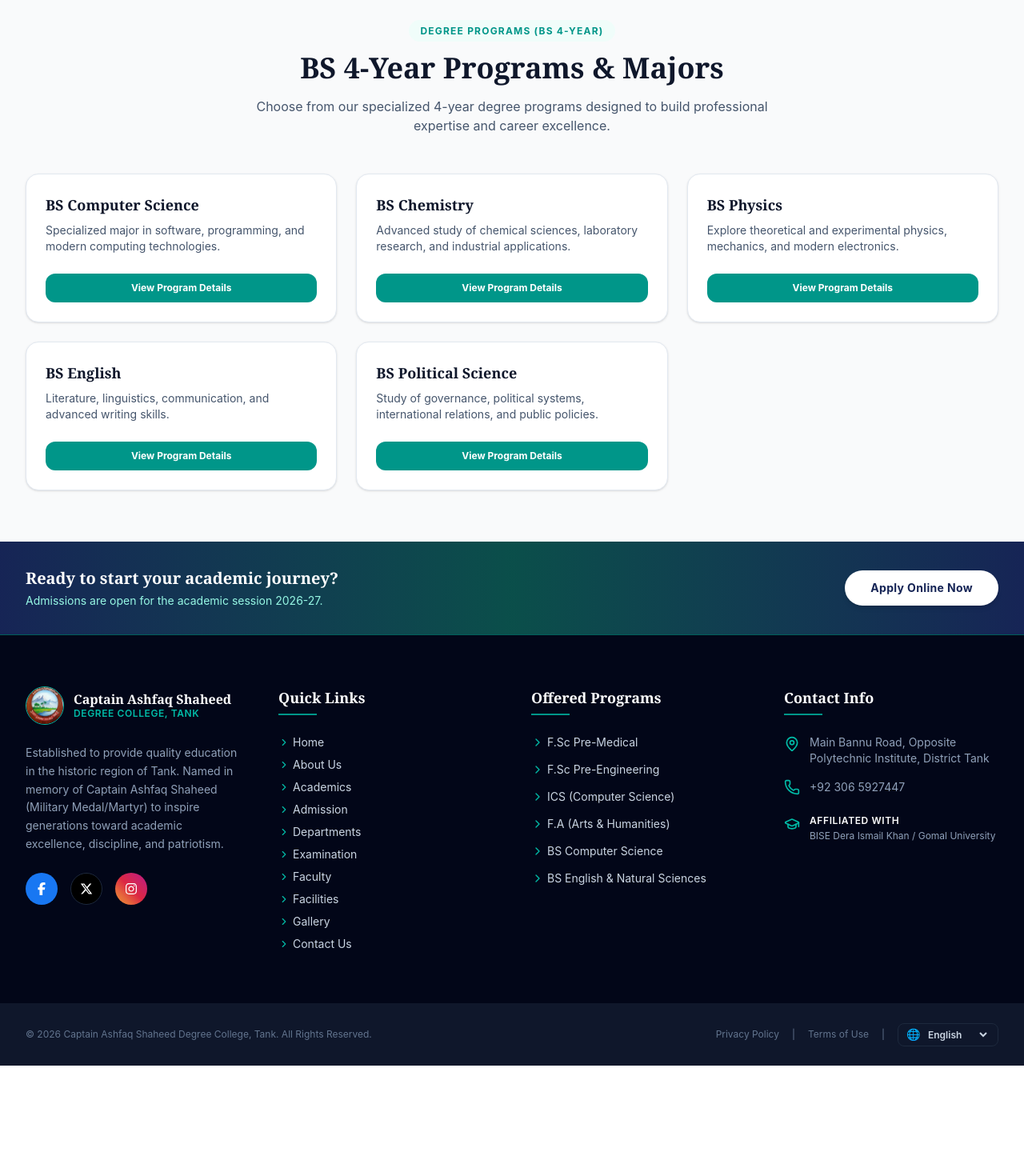
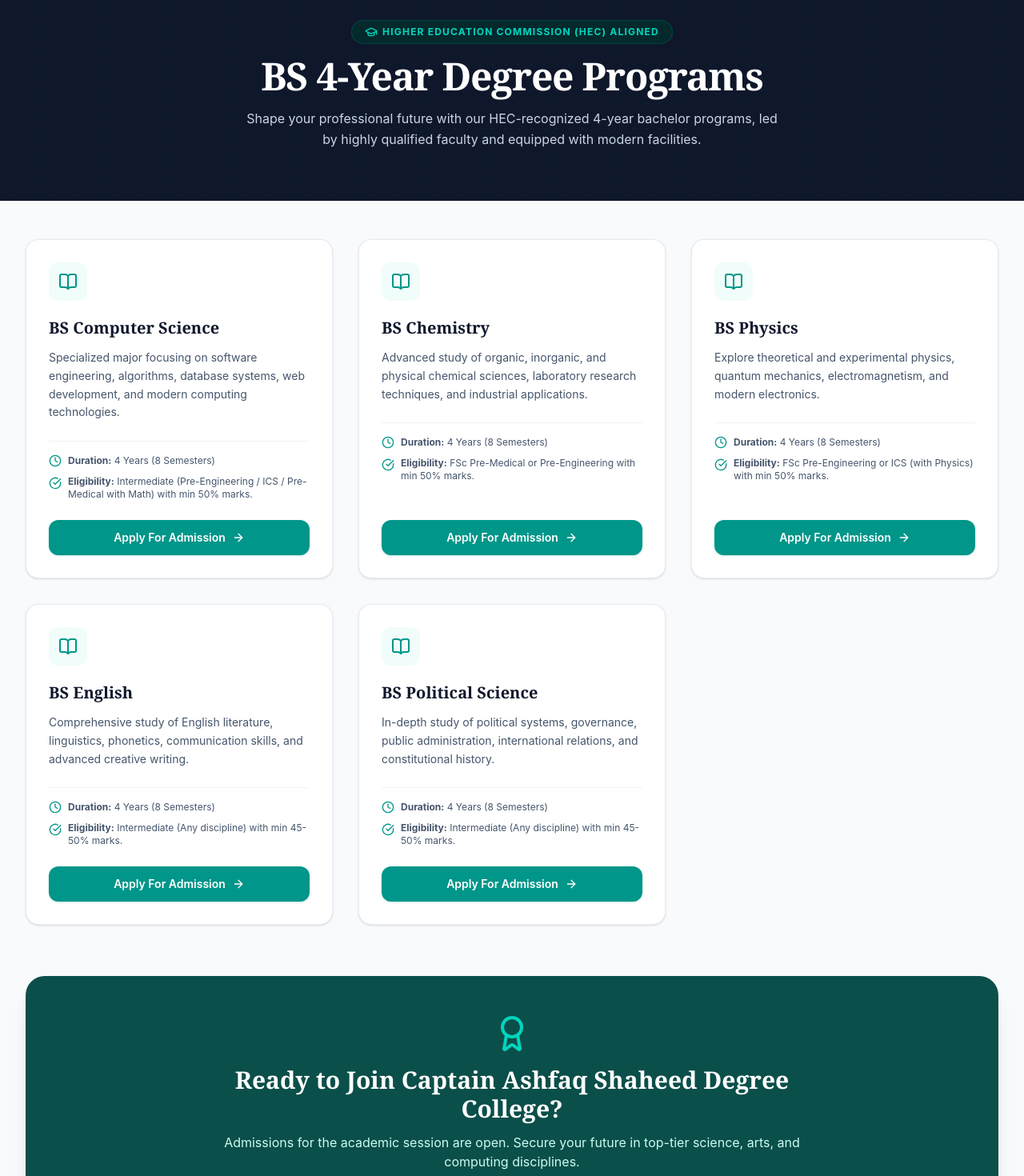
Before and after one commit to tanveermedaveer-jpg/gdc-tank-website, a React (Vite) app: page /academics/bs-programs in a window 1280 px wide. Shown: the part 120-1590 px from the top of the page at 80% size. Before the commit the page ends 1452 px from the top, so only its background shows below. Built offline with nearby package versions, Linux system fonts and the light colour scheme.

Commit message:
Update BSPrograms.jsx

```diff
--- a/src/pages/BSPrograms.jsx
+++ b/src/pages/BSPrograms.jsx
@@ -2,6 +2,7 @@ import { useEffect } from 'react';
 import { Link } from 'react-router-dom';
 import Navbar from '../components/Navbar';
 import Footer from '../components/Footer';
+import { GraduationCap, BookOpen, Clock, Award, CheckCircle, ArrowRight } from 'lucide-react';
 
 export default function BSPrograms() {
   useEffect(() => {
@@ -9,47 +10,129 @@ export default function BSPrograms() {
   }, []);
 
   const bsMajors = [
-    { id: 'bs-computer-science', title: 'BS Computer Science', desc: 'Specialized major in software, programming, and modern computing technologies.' },
-    { id: 'bs-chemistry', title: 'BS Chemistry', desc: 'Advanced study of chemical sciences, laboratory research, and industrial applications.' },
-    { id: 'bs-physics', title: 'BS Physics', desc: 'Explore theoretical and experimental physics, mechanics, and modern electronics.' },
-    { id: 'bs-english', title: 'BS English', desc: 'Literature, linguistics, communication, and advanced writing skills.' },
-    { id: 'bs-political-science', title: 'BS Political Science', desc: 'Study of governance, political systems, international relations, and public policies.' }
+    {
+      id: 'bs-computer-science',
+      title: 'BS Computer Science',
+      duration: '4 Years (8 Semesters)',
+      eligibility: 'Intermediate (Pre-Engineering / ICS / Pre-Medical with Math) with min 50% marks.',
+      desc: 'Specialized major focusing on software engineering, algorithms, database systems, web development, and modern computing technologies.'
+    },
+    {
+      id: 'bs-chemistry',
+      title: 'BS Chemistry',
+      duration: '4 Years (8 Semesters)',
+      eligibility: 'FSc Pre-Medical or Pre-Engineering with min 50% marks.',
+      desc: 'Advanced study of organic, inorganic, and physical chemical sciences, laboratory research techniques, and industrial applications.'
+    },
+    {
+      id: 'bs-physics',
+      title: 'BS Physics',
+      duration: '4 Years (8 Semesters)',
+      eligibility: 'FSc Pre-Engineering or ICS (with Physics) with min 50% marks.',
+      desc: 'Explore theoretical and experimental physics, quantum mechanics, electromagnetism, and modern electronics.'
+    },
+    {
+      id: 'bs-english',
+      title: 'BS English',
+      duration: '4 Years (8 Semesters)',
+      eligibility: 'Intermediate (Any discipline) with min 45-50% marks.',
+      desc: 'Comprehensive study of English literature, linguistics, phonetics, communication skills, and advanced creative writing.'
+    },
+    {
+      id: 'bs-political-science',
+      title: 'BS Political Science',
+      duration: '4 Years (8 Semesters)',
+      eligibility: 'Intermediate (Any discipline) with min 45-50% marks.',
+      desc: 'In-depth study of political systems, governance, public administration, international relations, and constitutional history.'
+    }
   ];
 
   return (
-    <div className="min-h-screen bg-gray-50 flex flex-col">
+    <div className="min-h-screen bg-slate-50 flex flex-col font-sans">
       <Navbar />
-      <div className="flex-grow py-16 px-4 sm:px-6 lg:px-8 max-w-7xl mx-auto w-full">
-        <div className="text-center mb-12">
-          <span className="text-xs text-teal-600 font-bold uppercase tracking-widest bg-teal-50 px-3.5 py-1.5 rounded-full">
-            Degree Programs (BS 4-Year)
+
+      {/* Header Banner */}
+      <div className="bg-slate-900 text-white py-16 px-4 sm:px-6 lg:px-8 text-center relative overflow-hidden">
+        <div className="absolute inset-0 opacity-10 bg-[radial-gradient(#0d9488_1px,transparent_1px)] [background-size:16px_16px]"></div>
+        <div className="max-w-4xl mx-auto relative z-10">
+          <span className="inline-flex items-center gap-1.5 text-xs text-teal-400 font-bold uppercase tracking-widest bg-teal-950/80 border border-teal-800/50 px-4 py-1.5 rounded-full mb-4">
+            <GraduationCap className="w-4 h-4" /> Higher Education Commission (HEC) Aligned
           </span>
-          <h1 className="text-3xl sm:text-4xl font-bold text-slate-900 font-serif mt-4 mb-4">
-            BS 4-Year Programs & Majors
+          <h1 className="text-3xl sm:text-5xl font-bold font-serif mb-4 tracking-tight">
+            BS 4-Year Degree Programs
           </h1>
-          <p className="text-slate-600 max-w-2xl mx-auto text-sm sm:text-base">
-            Choose from our specialized 4-year degree programs designed to build professional expertise and career excellence.
+          <p className="text-slate-300 max-w-2xl mx-auto text-sm sm:text-base leading-relaxed">
+            Shape your professional future with our HEC-recognized 4-year bachelor programs, led by highly qualified faculty and equipped with modern facilities.
           </p>
         </div>
+      </div>
 
-        <div className="grid grid-cols-1 md:grid-cols-2 lg:grid-cols-3 gap-6">
+      {/* Main Content Grid */}
+      <div className="flex-grow py-12 px-4 sm:px-6 lg:px-8 max-w-7xl mx-auto w-full">
+        <div className="grid grid-cols-1 md:grid-cols-2 lg:grid-cols-3 gap-8">
           {bsMajors.map((major) => (
-            <div key={major.id} className="bg-white border border-slate-200 rounded-2xl p-6 shadow-sm hover:shadow-md transition-all flex flex-col justify-between">
+            <div
+              key={major.id}
+              className="bg-white border border-slate-200/80 rounded-2xl p-7 shadow-sm hover:shadow-xl transition-all duration-300 flex flex-col justify-between group hover:-translate-y-1"
+            >
               <div>
-                <h3 className="text-lg font-bold text-slate-900 font-serif mb-2">{major.title}</h3>
-                <p className="text-slate-600 text-sm mb-6">{major.desc}</p>
+                <div className="w-12 h-12 rounded-xl bg-teal-50 text-teal-600 flex items-center justify-center font-bold mb-5 group-hover:bg-teal-600 group-hover:text-white transition-colors">
+                  <BookOpen className="w-6 h-6" />
+                </div>
+
+                <h3 className="text-xl font-bold text-slate-900 font-serif mb-3 group-hover:text-teal-700 transition-colors">
+                  {major.title}
+                </h3>
+
+                <p className="text-slate-600 text-sm leading-relaxed mb-6">
+                  {major.desc}
+                </p>
+
+                {/* Details Meta */}
+                <div className="space-y-2.5 border-t border-slate-100 pt-4 mb-6 text-xs text-slate-600">
+                  <div className="flex items-center gap-2">
+                    <Clock className="w-4 h-4 text-teal-600 flex-shrink-0" />
+                    <span><strong>Duration:</strong> {major.duration}</span>
+                  </div>
+                  <div className="flex items-start gap-2">
+                    <CheckCircle className="w-4 h-4 text-teal-600 flex-shrink-0 mt-0.5" />
+                    <span><strong>Eligibility:</strong> {major.eligibility}</span>
+                  </div>
+                </div>
               </div>
-              <Link
-                to={`/academics/${major.id}`}
-                onClick={() => window.scrollTo(0, 0)}
-                className="w-full text-center bg-teal-600 hover:bg-teal-700 text-white font-bold py-2.5 rounded-xl text-xs transition-colors block"
-              >
-                View Program Details
-              </Link>
+
+              <div className="space-y-2">
+                <Link
+                  to="/apply"
+                  onClick={() => window.scrollTo(0, 0)}
+                  className="w-full flex items-center justify-center gap-2 text-center bg-teal-600 hover:bg-teal-700 text-white font-semibold py-3 rounded-xl text-xs sm:text-sm transition-all shadow-sm shadow-teal-600/20"
+                >
+                  Apply For Admission <ArrowRight className="w-4 h-4" />
+                </Link>
+              </div>
             </div>
           ))}
         </div>
+
+        {/* Bottom Info Box */}
+        <div className="mt-16 bg-teal-900 text-white rounded-3xl p-8 sm:p-12 text-center relative overflow-hidden shadow-xl">
+          <div className="relative z-10 max-w-3xl mx-auto">
+            <Award className="w-12 h-12 text-teal-400 mx-auto mb-4" />
+            <h2 className="text-2xl sm:text-3xl font-bold font-serif mb-3">Ready to Join Captain Ashfaq Shaheed Degree College?</h2>
+            <p className="text-teal-100 text-sm sm:text-base mb-8">
+              Admissions for the academic session are open. Secure your future in top-tier science, arts, and computing disciplines.
+            </p>
+            <Link
+              to="/apply"
+              onClick={() => window.scrollTo(0, 0)}
+              className="inline-flex items-center gap-2 bg-white text-teal-900 hover:bg-teal-50 font-bold px-8 py-3.5 rounded-xl text-sm transition-all shadow-lg"
+            >
+              Online Admission Portal <ArrowRight className="w-4 h-4" />
+            </Link>
+          </div>
+        </div>
       </div>
+
       <Footer />
     </div>
   );
```
